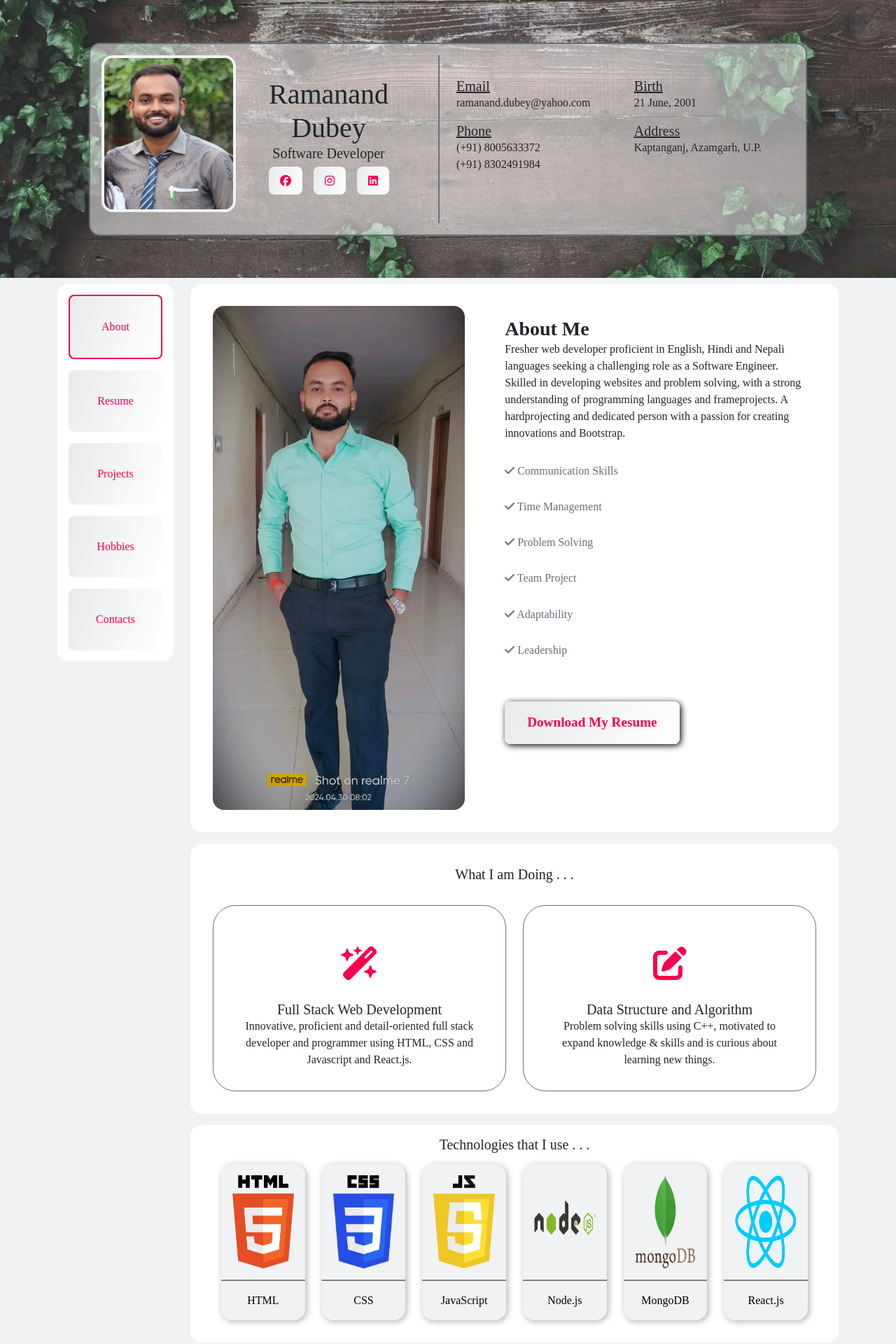
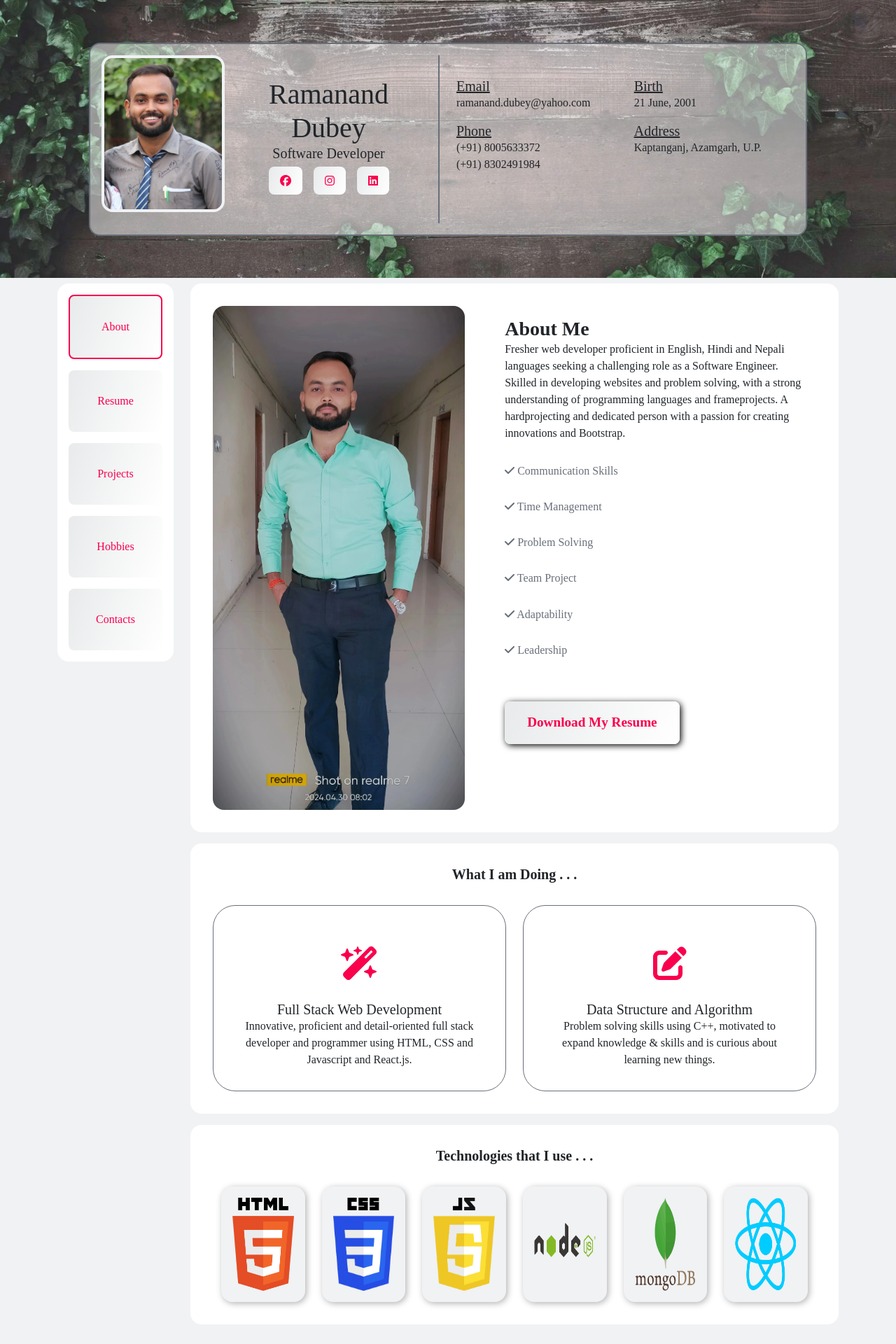
Before and after one commit to rama-69er/Portfolio, a React (Create React App) app: page / in a window 1280 px wide. Shown: the top 1920 px of the page at 70% size. Built offline with nearby package versions, Linux system fonts and the light colour scheme.

Commit message:
Changes...

```diff
--- a/src/css/homepage.css
+++ b/src/css/homepage.css
@@ -49,7 +49,8 @@
   border-radius: 1rem;
   border: 4px solid var(--theme-light-grey);
   height: 14rem;
-  width: 12rem;
+  width: 11rem;
+  object-fit: cover;
 }
 
 .theme-btn {
@@ -106,6 +107,7 @@
   border-radius: 1rem;
   height: 50rem;
   width: 25rem;
+  object-fit: cover;
 }
 
 .siteBody .site-about .about-para {
@@ -230,10 +232,6 @@
   .siteBody .site-about .about-para {
     margin-left: 4rem;
   }
-  .homeTab .homepage-tab .left-tab #profile-image {
-    height: 14rem;
-    width: 11rem;
-  }
 }
 
 @media (max-width: 992px) {
--- a/src/pages/contact.jsx
+++ b/src/pages/contact.jsx
@@ -93,7 +93,7 @@ function Contact() {
                                 {""}
                               </textarea>
                             </div>
-                            <button type="submit"  className="theme-btn text-center " href="/thankyou">
+                            <button type="submit" className="theme-btn text-center " href="/thankyou">
                               <FontAwesomeIcon icon={faTelegram} />
                             </button>
                           </div>
--- a/src/pages/homepage.jsx
+++ b/src/pages/homepage.jsx
@@ -7,12 +7,12 @@ import { FontAwesomeIcon } from "@fortawesome/react-fontawesome";
 import { faCheck, faPenToSquare, faWandMagicSparkles } from "@fortawesome/free-solid-svg-icons";
 
 const techData = [
-  { id: 1, Name: "HTML", imgLink: "./images/html.webp", aLink: "https://www.html.com" },
-  { id: 2, Name: "CSS", imgLink: "./images/css.webp", aLink: "https://www.w3schools.com/cssref/index.php" },
-  { id: 3, Name: "JavaScript", imgLink: "./images/js.webp", aLink: "https://www.w3schools.com/jsrEF/default.asp" },
-  { id: 4, Name: "Node.js", imgLink: "./images/node.webp", aLink: "https://www.nodejs.org" },
-  { id: 5, Name: "MongoDB", imgLink: "./images/mongo.webp", aLink: "http://www.mongodb.com" },
-  { id: 6, Name: "React.js", imgLink: "./images/react.webp", aLink: "http://www.react.dev" },
+  { id: 1, imgLink: "./images/html.webp", aLink: "https://www.html.com" },
+  { id: 2, imgLink: "./images/css.webp", aLink: "https://www.w3schools.com/cssref/index.php" },
+  { id: 3, imgLink: "./images/js.webp", aLink: "https://www.w3schools.com/jsrEF/default.asp" },
+  { id: 4, imgLink: "./images/node.webp", aLink: "https://www.nodejs.org" },
+  { id: 5, imgLink: "./images/mongo.webp", aLink: "http://www.mongodb.com" },
+  { id: 6, imgLink: "./images/react.webp", aLink: "http://www.react.dev" },
 ]
 
 function HomePage() {
@@ -75,7 +75,7 @@ function HomePage() {
                 </div>
               </div>
               <div className="project">
-                <h5>What I am Doing . . .</h5>
+                <h5><b>What I am Doing . . .</b></h5>
                 <div className="row">
                   <div className="col-lg-6">
                     <div className="project-left">
@@ -107,7 +107,7 @@ function HomePage() {
               </div>
               <div className="technology">
                 <div className="container">
-                  <h5>Technologies that I use . . .</h5>
+                  <h5 className="my-3"><b>Technologies that I use . . .</b></h5>
                   <div className="row">
                     {techData.map((data) =>
                       <div className="col-lg-2 col-md-4 col-sm-1">
@@ -116,9 +116,6 @@ function HomePage() {
                             <a href={data.aLink}>
                               <img src={data.imgLink} alt="err_loading" />
                             </a>
-                            <div>
-                              <a href={data.aLink}>{data.Name}</a>
-                            </div>
                           </span>
                         </div>
                       </div>
```
